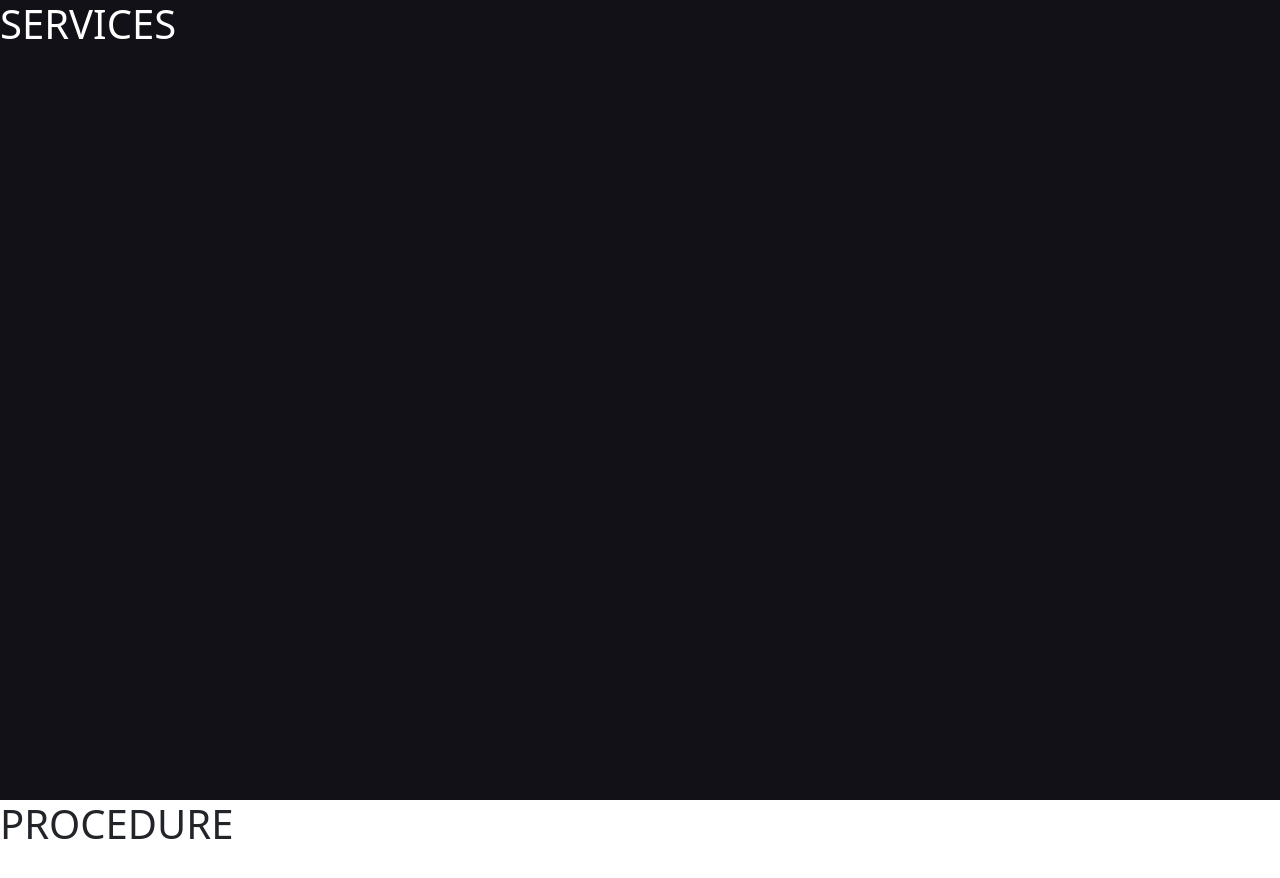
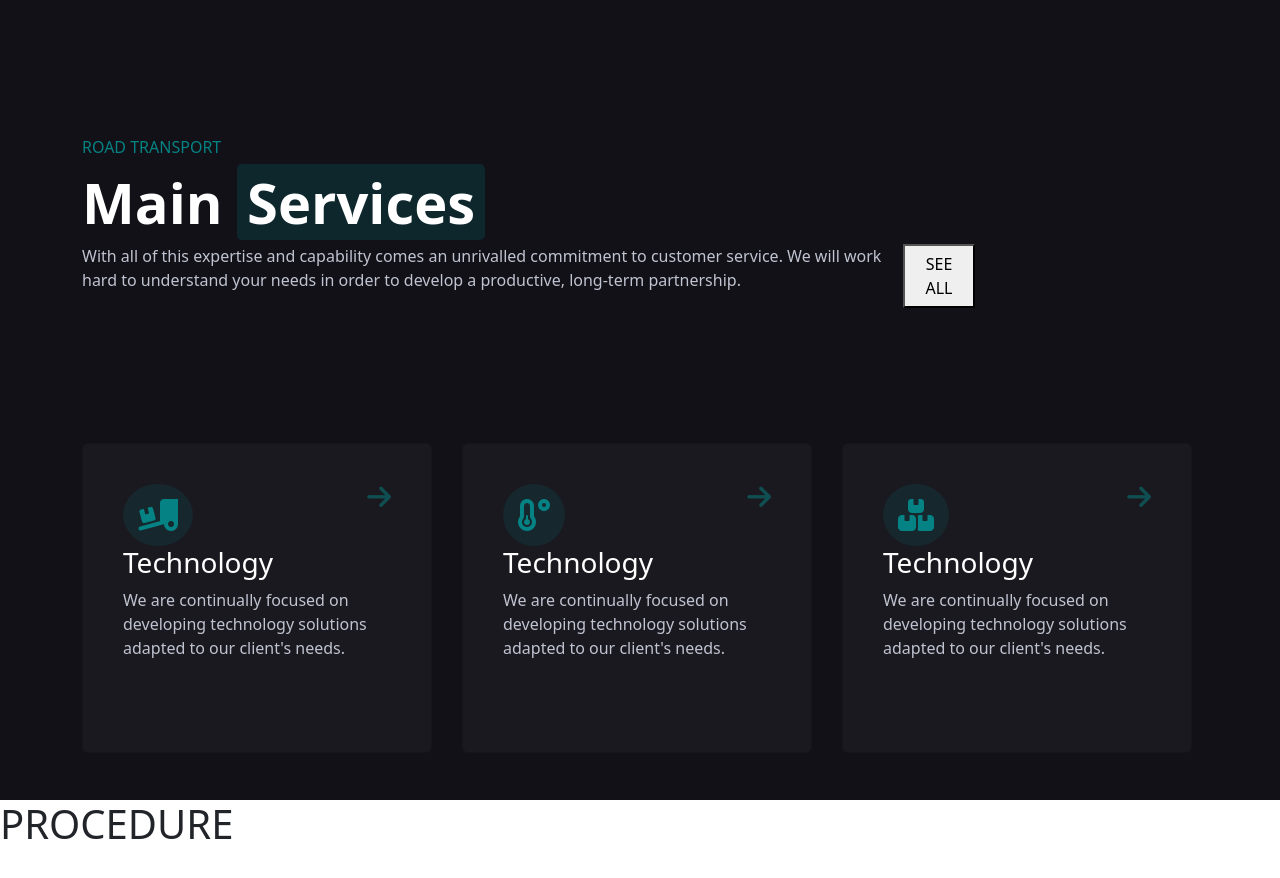
Before and after one commit to davide-piarulli/proj-html-vuejs, a Vue app: page / in a window 1280 px wide. Shown: the part 1600-2478 px from the top of the page. Built offline with nearby package versions, Linux system fonts and the light colour scheme.

Commit message:
[add] services static section

```diff
--- a/src/components/partials/Services.vue
+++ b/src/components/partials/Services.vue
@@ -4,7 +4,73 @@ export default {};
 
 <template>
   <section id="services">
-    <h1>SERVICES</h1>
+    <div class="container-xl">
+      <div class="row top">
+        <div class="col">
+          <span class="section-title">ROAD TRANSPORT</span>
+          <div class="title">
+            <h2>Main <span>Services</span></h2>
+          </div>
+          <div class="description d-flex">
+            <p>
+              With all of this expertise and capability comes an unrivalled
+              commitment to customer service. We will work hard to understand
+              your needs in order to develop a productive, long-term
+              partnership.
+            </p>
+            <button>SEE ALL</button>
+          </div>
+        </div>
+      </div>
+
+      <div class="row bottom">
+        <div class="col">
+          <div class="card">
+            <div class="icon">
+              <i class="fa-solid fa-truck-ramp-box"></i>
+            </div>
+            <div class="arrow">
+              <i class="fa-solid fa-arrow-right"></i>
+            </div>
+            <h3>Technology</h3>
+            <p>
+              We are continually focused on developing technology solutions
+              adapted to our client's needs.
+            </p>
+          </div>
+        </div>
+        <div class="col">
+          <div class="card">
+            <div class="icon">
+              <i class="fa-solid fa-temperature-low"></i>
+            </div>
+            <div class="arrow">
+              <i class="fa-solid fa-arrow-right"></i>
+            </div>
+            <h3>Technology</h3>
+            <p>
+              We are continually focused on developing technology solutions
+              adapted to our client's needs.
+            </p>
+          </div>
+        </div>
+        <div class="col">
+          <div class="card">
+            <div class="icon">
+              <i class="fa-solid fa-boxes-stacked"></i>
+            </div>
+            <div class="arrow">
+              <i class="fa-solid fa-arrow-right"></i>
+            </div>
+            <h3>Technology</h3>
+            <p>
+              We are continually focused on developing technology solutions
+              adapted to our client's needs.
+            </p>
+          </div>
+        </div>
+      </div>
+    </div>
   </section>
 </template>
 
@@ -13,5 +79,64 @@ export default {};
   background-color: #111117;
   height: 100vh;
   color: white;
+  .row.top {
+    padding: 135px 0;
+    .section-title {
+      color: #058283;
+      font-weight: 500;
+    }
+    .title {
+      h2 {
+        margin-top: 10px;
+        font-size: 3.5rem;
+        font-weight: 700;
+        span {
+          background-color: #0e272d;
+          padding: 0px 10px;
+          border-radius: 5px;
+        }
+      }
+    }
+    .description {
+      width: 80%;
+      color: #c0c3d0;
+      button {
+        width: 115px;
+      }
+    }
+  }
+  .row.bottom {
+    .card {
+      width: 350px;
+      height: 310px;
+      background-color: #19191f;
+      padding: 40px;
+      position: relative;
+      .icon {
+        i {
+          color: #058283;
+          background-color: #16282e;
+          padding: 15px;
+          border-radius: 50%;
+          font-size: 2rem;
+        }
+      }
+      h3 {
+        color: white;
+      }
+      p {
+        color: #c0c3d0;
+      }
+    }
+    .arrow {
+      position: absolute;
+      top: 40px;
+      right: 40px;
+      i {
+        color: #0f4e51;
+        font-size: 1.7rem;
+      }
+    }
+  }
 }
 </style>
```
